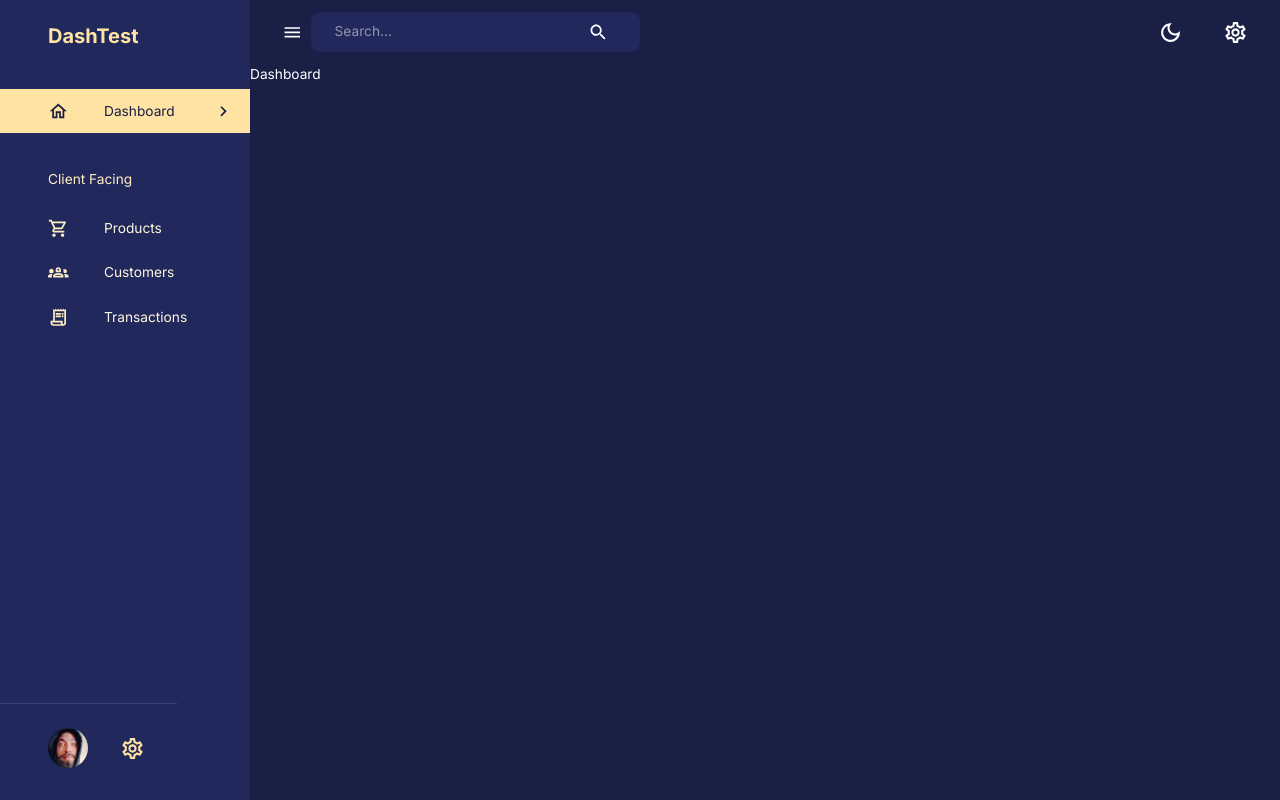
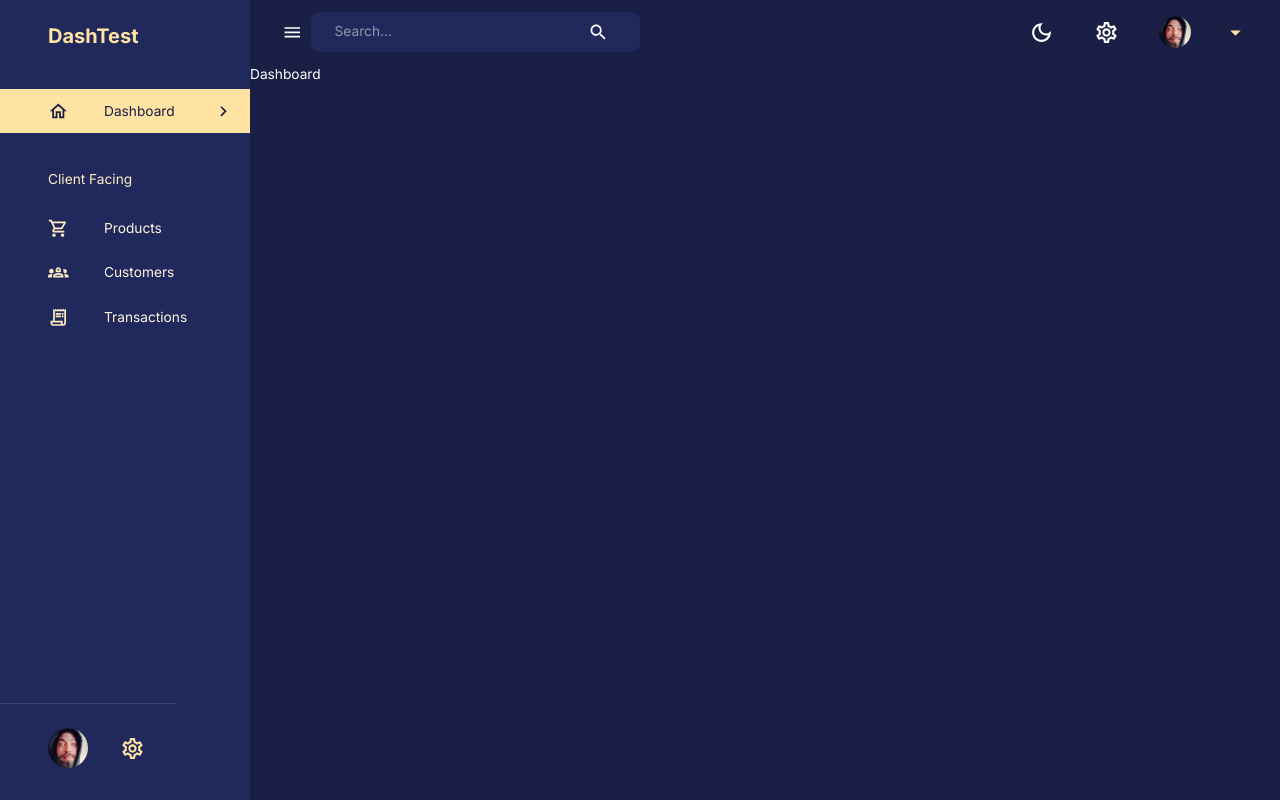
Before and after one commit to MrMhirs/dashtest, a React (Create React App) app in the folder client/: page /dashboard in a window 1280 px wide. Built offline with nearby package versions, Linux system fonts and the light colour scheme; no server answers.

Commit message:
Api user

```diff
--- a/client/src/components/Navbar.jsx
+++ b/client/src/components/Navbar.jsx
@@ -1,4 +1,4 @@
-import React from "react";
+import React, {useState} from "react";
 import {
   LightModeOutlined,
   DarkModeOutlined,
@@ -13,17 +13,24 @@
 import profileImage from "assets/profile.jpg";
 import {
   AppBar,
-
+  Button,
+  Box,
+  Typography,
   IconButton,
   InputBase,
   Toolbar,
-
+  Menu,
+  MenuItem,
   useTheme,
 } from "@mui/material";
 
-const Navbar = ({ isSidebarOpen, setIsSidebarOpen }) => {
+const Navbar = ({ user, isSidebarOpen, setIsSidebarOpen }) => {
   const dispatch = useDispatch();
   const theme = useTheme();
+  const [anchorEl, setAnchorEl] = useState(null);
+  const isOpen = Boolean(anchorEl);
+  const handleClick = (event) => setAnchorEl(event.currentTarget);
+  const handleClose = () => setAnchorEl(null);
 
   return (
     <AppBar
@@ -63,6 +70,54 @@
           <IconButton>
             <SettingsOutlined sx={{ fontSize: "25px" }} />
           </IconButton>
+          <FlexBetween>
+            <Button
+              onClick={handleClick}
+              sx={{
+                display: "flex",
+                justifyContent: "space-between",
+                alignItems: "center",
+                textTransform: "none",
+                gap: "1rem",
+              }}
+            >
+              <Box
+                component="img"
+                alt="profile"
+                src={profileImage}
+                height="32px"
+                width="32px"
+                borderRadius="50%"
+                sx={{ objectFit: "cover" }}
+              />
+              <Box textAlign="left">
+                <Typography
+                  fontWeight="bold"
+                  fontSize="0.85rem"
+                  sx={{ color: theme.palette.secondary[100] }}
+                >
+                  {user.name}
+                </Typography>
+                <Typography
+                  fontSize="0.75rem"
+                  sx={{ color: theme.palette.secondary[200] }}
+                >
+                  {user.occupation}
+                </Typography>
+              </Box>
+              <ArrowDropDownOutlined
+                sx={{ color: theme.palette.secondary[300], fontSize: "25px" }}
+              />
+            </Button>
+            <Menu
+              anchorEl={anchorEl}
+              open={isOpen}
+              onClose={handleClose}
+              anchorOrigin={{ vertical: "bottom", horizontal: "center" }}
+            >
+              <MenuItem onClick={handleClose}>Log Out</MenuItem>
+            </Menu>
+          </FlexBetween>
         </FlexBetween>
       </Toolbar>
     </AppBar>
--- a/client/src/components/Sidebar.jsx
+++ b/client/src/components/Sidebar.jsx
@@ -54,10 +54,10 @@
     text: "Transactions",
     icon: <ReceiptLongOutlined />,
   },
-
 ];
 
 const Sidebar = ({
+  user,
   drawerWidth,
   isSidebarOpen,
   setIsSidebarOpen,
@@ -175,13 +175,13 @@
                   fontSize="0.9rem"
                   sx={{ color: theme.palette.secondary[100] }}
                 >
-
+                  {user.name}
                 </Typography>
                 <Typography
                   fontSize="0.8rem"
                   sx={{ color: theme.palette.secondary[200] }}
                 >
-
+                  {user.occupation}
                 </Typography>
               </Box>
               <SettingsOutlined
--- a/client/src/index.js
+++ b/client/src/index.js
@@ -5,12 +5,17 @@
 import { configureStore } from "@reduxjs/toolkit";
 import globalReducer from "state";
 import { Provider } from "react-redux";
+import { setupListeners } from "@reduxjs/toolkit/query";
+import { api } from "state/api";
 
 const store = configureStore({
   reducer: {
     global: globalReducer,
+    [api.reducerPath]: api.reducer,
   },
+  middleware: (getDefault) => getDefault().concat(api.middleware),
 });
+setupListeners(store.dispath);
 
 const root = ReactDOM.createRoot(document.getElementById("root"));
 root.render(
--- a/client/src/scenes/layout/index.jsx
+++ b/client/src/scenes/layout/index.jsx
@@ -1,16 +1,22 @@
 import React, { useState } from "react";
+import { useSelector } from "react-redux";
 import { Box, useMediaQuery } from "@mui/material";
 import { Outlet } from "react-router-dom";
 import Navbar from "components/Navbar";
 import Sidebar from "components/Sidebar";
+import { useGetUserQuery } from "state/api";
 
 const Layout = () => {
   const isNonMobile = useMediaQuery("(min-width: 600px)");
   const [isSidebarOpen, setIsSidebarOpen] = useState(true);
+  const userId = useSelector((state) => state.global.userId);
+  const { data } = useGetUserQuery(userId);
+  console.log("🚀 ~ file: index.jsx:14 ~ Layout ~ data", data);
 
   return (
     <Box display={isNonMobile ? "flex" : "block"} width="100%" height="100%">
       <Sidebar
+        user={data || {}}
         isNonMobile={isNonMobile}
         drawerWidth="250px"
         isSidebarOpen={isSidebarOpen}
@@ -18,6 +24,7 @@
       />
       <Box flexGrow={1}>
         <Navbar
+          user={data || {}}
           isSidebarOpen={isSidebarOpen}
           setIsSidebarOpen={setIsSidebarOpen}
         />
--- /dev/null
+++ b/client/src/state/api.js
@@ -0,0 +1,15 @@
+import { createApi, fetchBaseQuery } from "@reduxjs/toolkit/query/react";
+
+export const api = createApi({
+  baseQuery: fetchBaseQuery({ baseUrl: process.env.REACT_APP_BASE_URL }),
+  reducerPath: "adminApi",
+  tagTypes: ["User"],
+  endpoints: (build) => ({
+    getUser: build.query({
+      query: (id) => `general/user/${id}`,
+      providesTags: ["User"],
+    }),
+  }),
+});
+
+export const { useGetUserQuery } = api;
```
Also changed, not shown: 1 other file (tests, documents, lock files or other folders).
